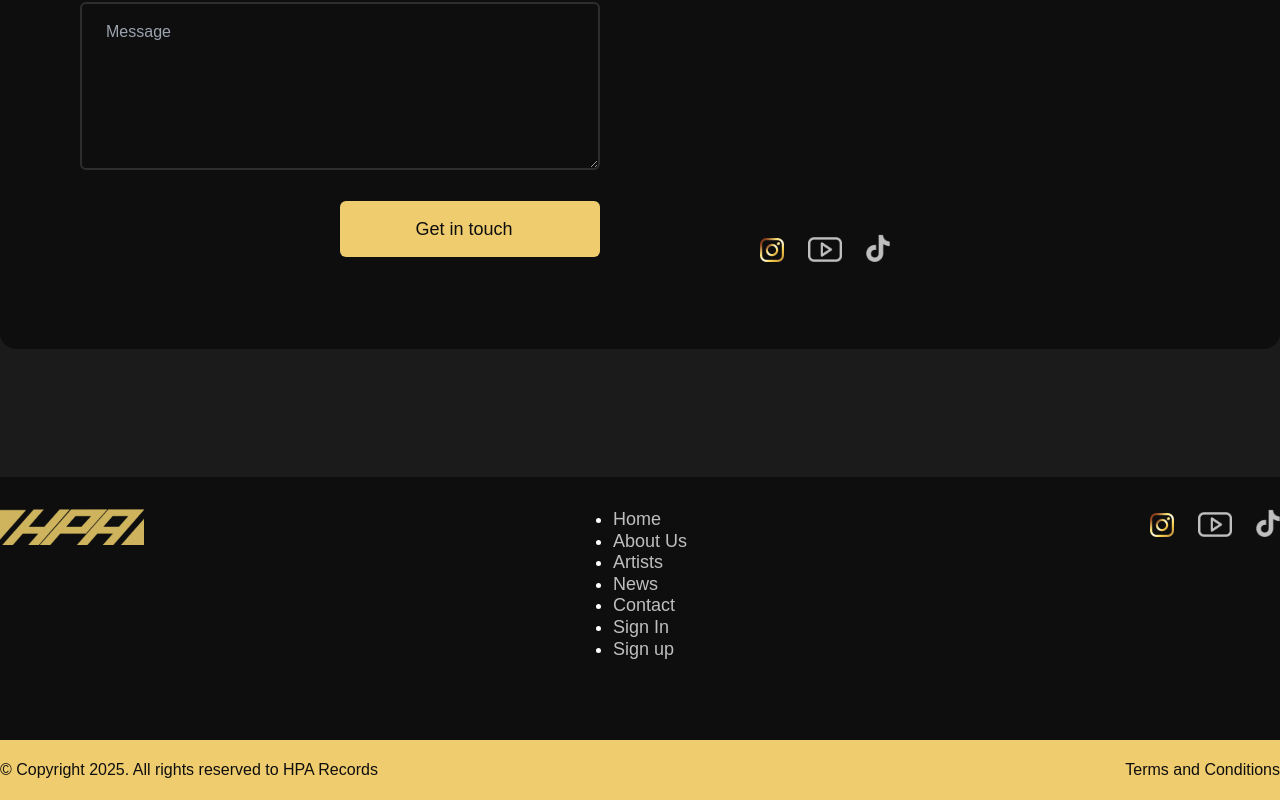
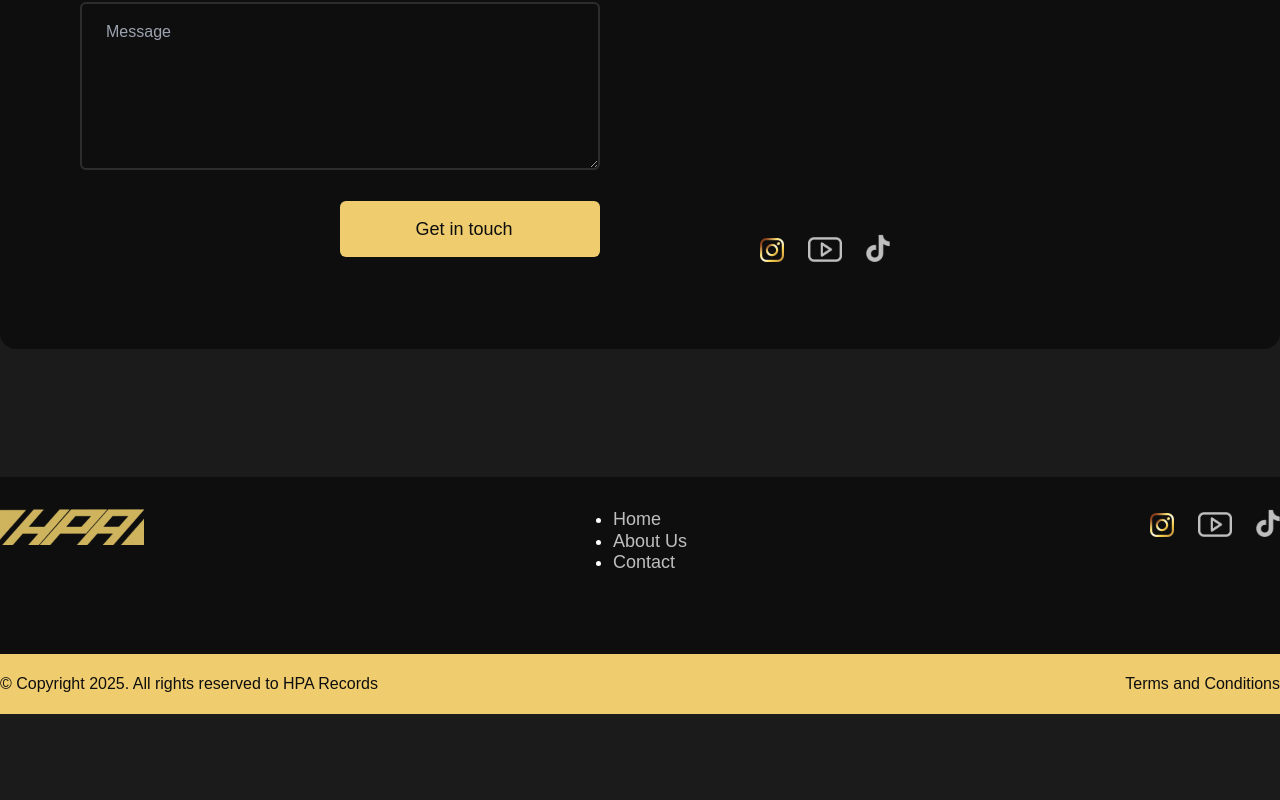
Before and after one commit to hrishi85/hpa-planet-next, a Next.js app: page /contact in a window 1280 px wide. Shown: the part 468-1268 px from the top of the page. After the commit the page ends 1182 px from the top, so only its background shows below. Built offline with nearby package versions, Linux system fonts and the light colour scheme.

Commit message:
updated env for url plus prefooter

```diff
--- a/src/components/prefooter.jsx
+++ b/src/components/prefooter.jsx
@@ -4,11 +4,11 @@ import Link from "next/link";
 const menuItems = [
 	{ title: "Home", route: "/", key: "home" },
 	{ title: "About Us", route: "/about", key: "about" },
-	{ title: "Artists", route: "/artists", key: "artists" },
-	{ title: "News", route: "/news", key: "news" },
+	// { title: "Artists", route: "/artists", key: "artists" },
+	// { title: "News", route: "/news", key: "news" },
 	{ title: "Contact", route: "/contact", key: "contact" },
-	{ title: "Sign In", route: "http://localhost:1337/admin", key: "login" },
-	{ title: "Sign up", route: "/signup", key: "register" },
+	// { title: "Sign In", route: "http://localhost:1337/admin", key: "login" },
+	// { title: "Sign up", route: "/signup", key: "register" },
 ];
 
 export default function PagePFooter() {
```
Also changed, not shown: 1 other file (tests, documents, lock files or other folders).
